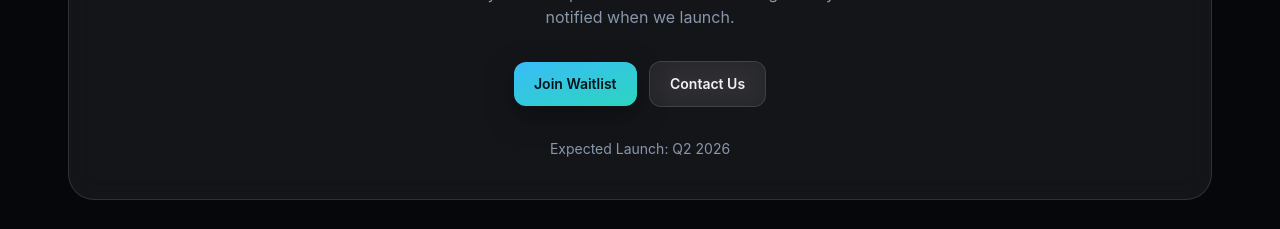
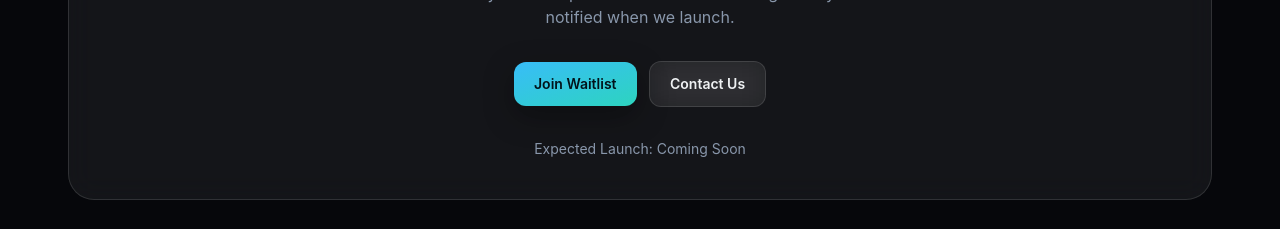
Before and after one commit to AMackProjekt/amackprojekt-web, a Next.js app: page /messaging in a window 1280 px wide. Shown: the part 3260-3489 px from the top of the page. Built offline with nearby package versions, Linux system fonts and the light colour scheme.

Commit message:
Address code review feedback - update launch date to be non-specific
Co-authored-by: AMackProjekt <178231247+AMackProjekt@users.noreply.github.com>

```diff
--- a/app/messaging/page.tsx
+++ b/app/messaging/page.tsx
@@ -223,7 +223,7 @@ export default function MessagingPage() {
           </div>
 
           <div className="mt-8 text-sm text-muted">
-            Expected Launch: Q2 2026
+            Expected Launch: Coming Soon
           </div>
         </GlowCard>
       </section>
```
